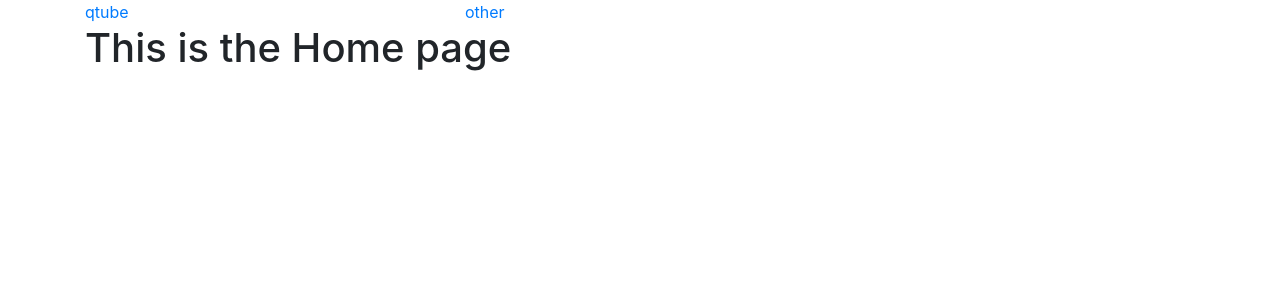
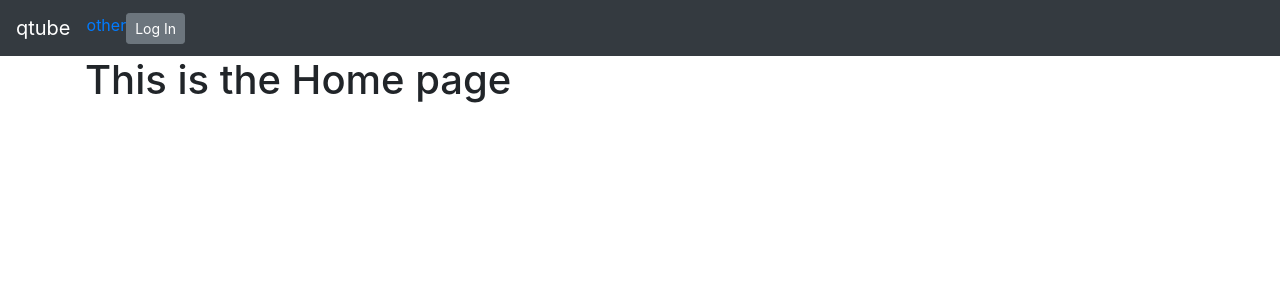
Before and after one commit to dcpete/qtube, a React app: page / in a window 1280 px wide. Shown: the top 300 px of the page. Built offline with nearby package versions, Linux system fonts and the light colour scheme.

Commit message:
Added basic login button

```diff
--- /dev/null
+++ b/src/client/actions/user_actions.js
@@ -0,0 +1,43 @@
+import axios from 'axios';
+
+export const LOG_IN_INITIATED = 'LOG_IN_INITIATED';
+export const LOG_IN_FAILED = 'LOG_IN_FAILED';
+export const LOG_IN_COMPLETED = 'LOG_IN_COMPLETED';
+
+const logInInitiated = () => {
+  return {
+    type: LOG_IN_INITIATED
+  }
+}
+
+const logInFailed = () => {
+  return {
+    type: LOG_IN_FAILED
+  }
+}
+
+const logInCompleted = (payload) => {
+  return {
+    type: LOG_IN_COMPLETED,
+    payload
+  }
+}
+
+export const logIn = (email, password) => {
+  return (dispatch) => {
+    dispatch(logInInitiated());
+    const url = '/auth/login';
+    const data = {
+      email,
+      password
+    }
+    axios.post(url, data)
+      .then(response => {
+        dispatch(logInCompleted(response.data));
+      })
+      .catch(err => {
+        dispatch(logInFailed());
+        console.log(err);
+      });
+  }
+}
--- a/src/client/components/Header.js
+++ b/src/client/components/Header.js
@@ -2,19 +2,54 @@ import React, { Component } from 'react';
 import { Link } from 'react-router-dom';
 
 class Header extends Component {
+  constructor() {
+    super();
+    this.handleLogIn = this.handleLogIn.bind(this);
+  }
+
+  handleLogIn() {
+    const email = 'testemail@test.com';
+    const password = 'this is my login password meow'
+    this.props.logIn(email, password);
+  }
+
   render() {
     return (
       <header className="header-container">
-        <div className="container">
-          <div className="row">
-            <div className="col-12 col-md-4">
-              <Link to="/">qtube</Link>
-            </div>
-            <div className="col-12 col-md-8">
-              <Link to="/other">other</Link>
-            </div>
+        <nav className="navbar navbar-expand-md navbar-dark bg-dark">
+          <Link to="/" className="navbar-brand">
+            qtube
+          </Link>
+          <button
+            className="navbar-toggler"
+            type="button"
+            data-toggle="collapse"
+            data-target="#mainMenuSupportedContent"
+            aria-controls="mainMenuSupportedContent"
+            aria-expanded="false"
+            aria-label="Toggle main menu"
+          >
+            <span className="navbar-toggler-icon"></span>
+          </button>
+          <div
+            className="collapse navbar-collapse"
+            id="mainMenuSupportedContent"
+          >
+            <ul className="navbar-nav mr-auto">
+              <li className="nav-item">
+                <Link to="/other">other</Link>
+              </li>
+              <li className="nav-item">
+                <button
+                  className="btn btn-sm btn-secondary"
+                  onClick={this.handleLogIn}
+                >
+                  Log In
+                </button>
+              </li>
+            </ul>
           </div>
-        </div>
+        </nav>
       </header>
     );
   }
--- a/src/client/containers/HeaderContainer.js
+++ b/src/client/containers/HeaderContainer.js
@@ -2,12 +2,15 @@ import React from 'react';
 import { connect } from 'react-redux';
 
 import Header from '../components/Header';
+import { logIn } from '../actions/user_actions';
 
 const mapStateToProps = function (state) {
   return { }
 }
 
-const mapDispatchToProps = { };
+const mapDispatchToProps = {
+  logIn
+};
 
 const HeaderContainer = connect(mapStateToProps, mapDispatchToProps)(Header);
 export default HeaderContainer;
--- a/src/client/reducers/user_reducer.js
+++ b/src/client/reducers/user_reducer.js
@@ -1,9 +1,19 @@
+import { LOG_IN_COMPLETED } from '../actions/user_actions';
+
 const initialState = {
-  username: ""
+  username: "",
+  email: "",
+  token: ""
 };
 
 export default (state = initialState, action) => {
   switch (action.type) {
+    case LOG_IN_COMPLETED:
+      return {
+        username: action.payload.user.username,
+        email: action.payload.user.email,
+        token: action.payload.token
+      }
     default:
       return state;
   }
```
Also changed, not shown: src/client/components/Main.js (line endings or trailing spaces).
